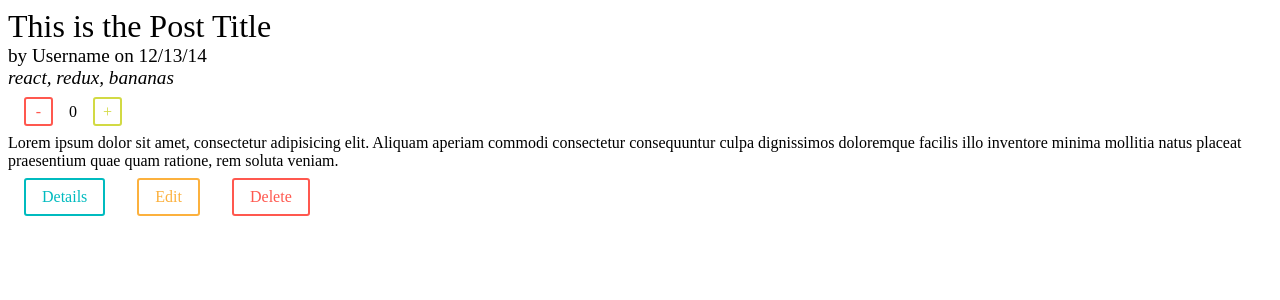
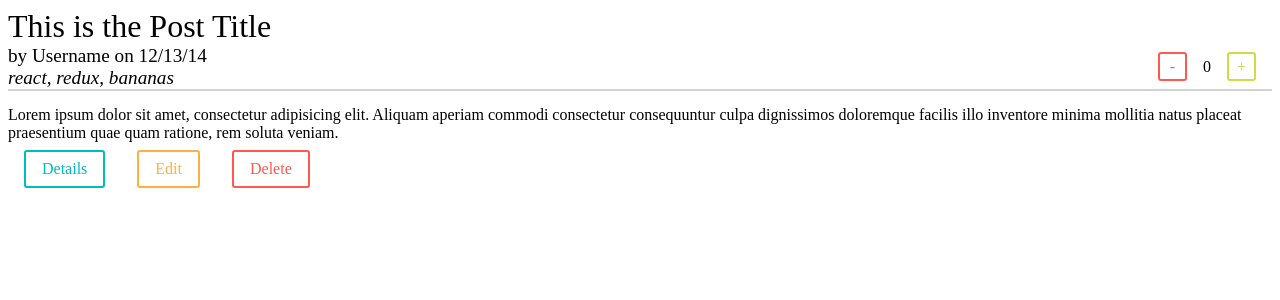
Before and after one commit to michellejl/Readable, a React (Create React App) app in the folder frontend/: page / in a window 1280 px wide. Shown: the top 300 px of the page. Built offline with nearby package versions, Linux system fonts and the light colour scheme.

Commit message:
created postheader component

```diff
--- a/frontend/src/components/Post.js
+++ b/frontend/src/components/Post.js
@@ -1,17 +1,13 @@
 import React, { Component } from 'react'
 import styled, { css } from 'styled-components'
 import Button from './Button'
-import Voting from './Voting'
-import PostMeta from './PostMeta'
+import PostHeader from './PostHeader'
 
 class Post extends Component {
     render() {
         return (
             <div>
-                <div>
-                    <PostMeta />
-                    <Voting />
-                </div>
+                <PostHeader />
                 <div className={'post-summary'} >
                     Lorem ipsum dolor sit amet, consectetur adipisicing elit. Aliquam aperiam commodi consectetur consequuntur culpa dignissimos doloremque facilis illo inventore minima mollitia natus placeat praesentium quae quam ratione, rem soluta veniam.
                 </div>
--- /dev/null
+++ b/frontend/src/components/PostHeader.js
@@ -0,0 +1,27 @@
+import React, { Component } from 'react'
+import styled, { css } from 'styled-components'
+import Voting from './Voting'
+import PostMeta from './PostMeta'
+
+const Header = styled.header`
+  display: flex;
+  justify-content: space-between;
+  border-bottom: 2px solid lightgray;
+  margin-bottom: 15px;
+  div {
+  align-self: flex-end;
+  }
+`;
+
+class PostHeader extends Component {
+    render() {
+        return (
+            <Header>
+                <PostMeta />
+                <Voting />
+            </Header>
+        );
+    }
+}
+
+export default PostHeader;
```
